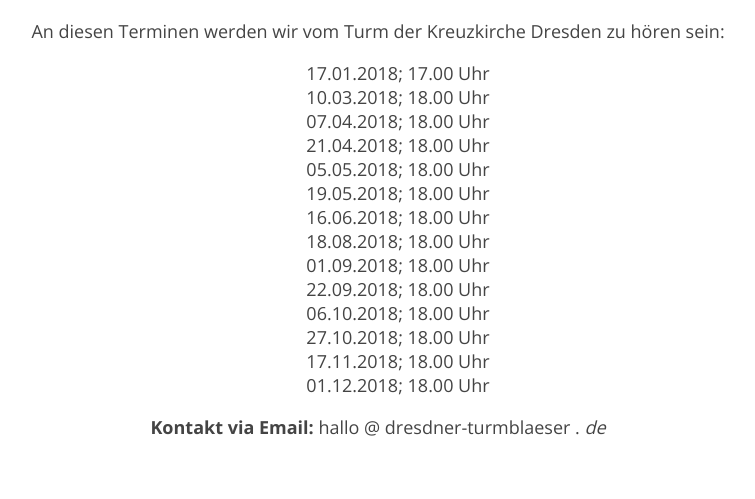
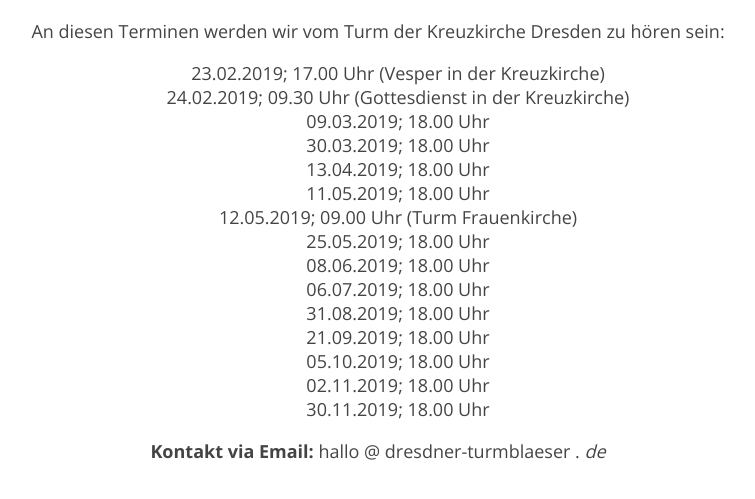
Before and after one commit to dresdner-turmblaeser/dresdner-turmblaeser.github.io, a plain HTML site: page index.html in a window 1280 px wide. Shown: the part 69-568 px from the top of the page, without its empty margins (262-1017 px from the left). Drawn offline with nearby package versions, Linux system fonts and the light colour scheme.

Commit message:
Termine 2019 hinzugefügt.

```diff
--- a/index.html
+++ b/index.html
@@ -15,20 +15,21 @@
         An diesen Terminen werden wir vom Turm der Kreuzkirche Dresden zu h&ouml;ren sein:
       </p>
       <ul>
-        <li>17.01.2018; 17.00 Uhr</li>
-        <li>10.03.2018; 18.00 Uhr</li>
-        <li>07.04.2018; 18.00 Uhr</li>
-        <li>21.04.2018; 18.00 Uhr</li>
-        <li>05.05.2018; 18.00 Uhr</li>
-        <li>19.05.2018; 18.00 Uhr</li>
-        <li>16.06.2018; 18.00 Uhr</li>
-        <li>18.08.2018; 18.00 Uhr</li>
-        <li>01.09.2018; 18.00 Uhr</li>
-        <li>22.09.2018; 18.00 Uhr</li>
-        <li>06.10.2018; 18.00 Uhr</li>
-        <li>27.10.2018; 18.00 Uhr</li>
-        <li>17.11.2018; 18.00 Uhr</li>
-        <li>01.12.2018; 18.00 Uhr</li>
+        <li>23.02.2019; 17.00 Uhr (Vesper in der Kreuzkirche)</li>
+        <li>24.02.2019; 09.30 Uhr (Gottesdienst in der Kreuzkirche)</li>
+        <li>09.03.2019; 18.00 Uhr</li>
+        <li>30.03.2019; 18.00 Uhr</li>
+        <li>13.04.2019; 18.00 Uhr</li>
+        <li>11.05.2019; 18.00 Uhr</li>
+        <li>12.05.2019; 09.00 Uhr (Turm Frauenkirche)</li>
+        <li>25.05.2019; 18.00 Uhr</li>
+        <li>08.06.2019; 18.00 Uhr</li>
+        <li>06.07.2019; 18.00 Uhr</li>
+        <li>31.08.2019; 18.00 Uhr</li>
+        <li>21.09.2019; 18.00 Uhr</li>
+        <li>05.10.2019; 18.00 Uhr</li>
+        <li>02.11.2019; 18.00 Uhr</li>
+        <li>30.11.2019; 18.00 Uhr</li>
       </ul>
     </section>
     <footer>
```
